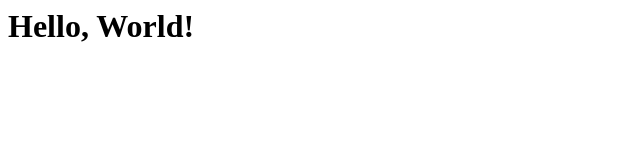
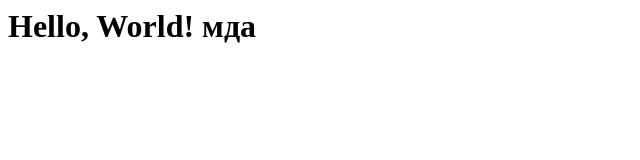
Before and after one commit to modernwebdev/jscourse, a plain HTML site: page hello.html in a window 1280 px wide. Shown: the whole page, without its empty margins (0-640 px from the left). Drawn offline with Linux system fonts and the light colour scheme.

Commit message:
четвертый коммит, я устала

```diff
--- a/hello.html
+++ b/hello.html
@@ -2,6 +2,6 @@
   <head>
   </head>
   <body>
-    <h1>Hello, World!</h1>
+    <h1>Hello, World! мда</h1>
   </body>
 </html>
```
